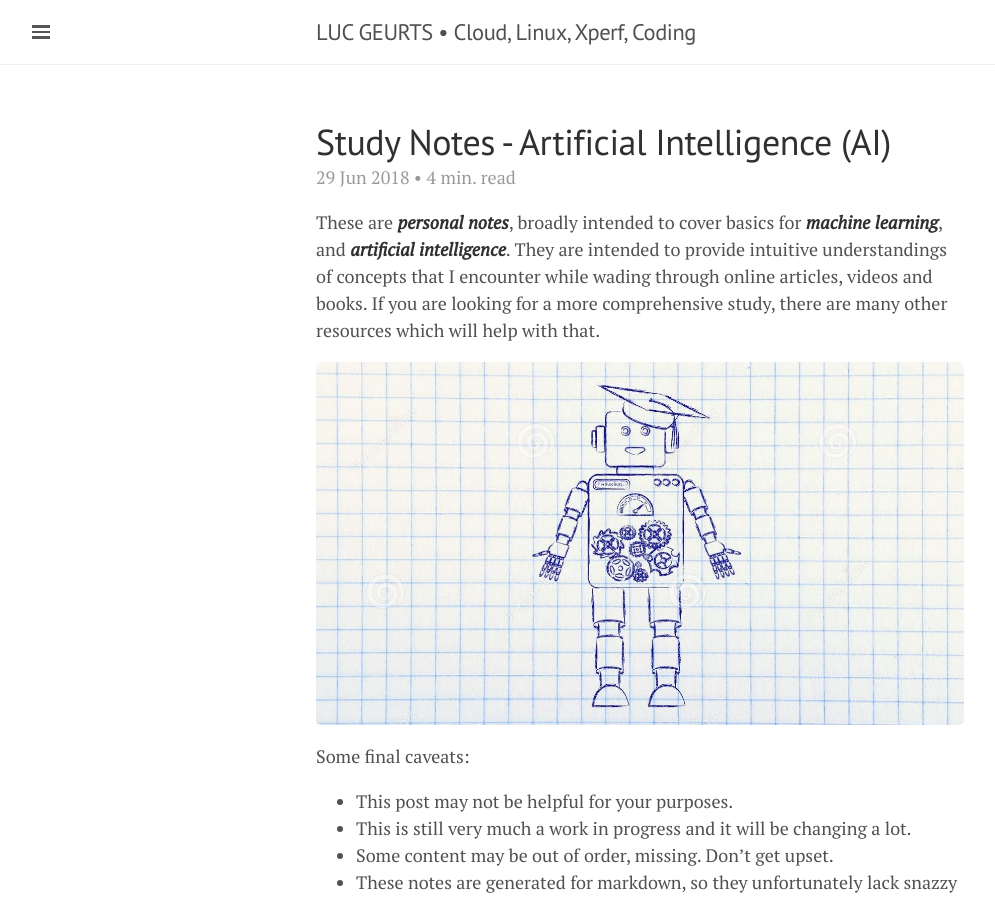
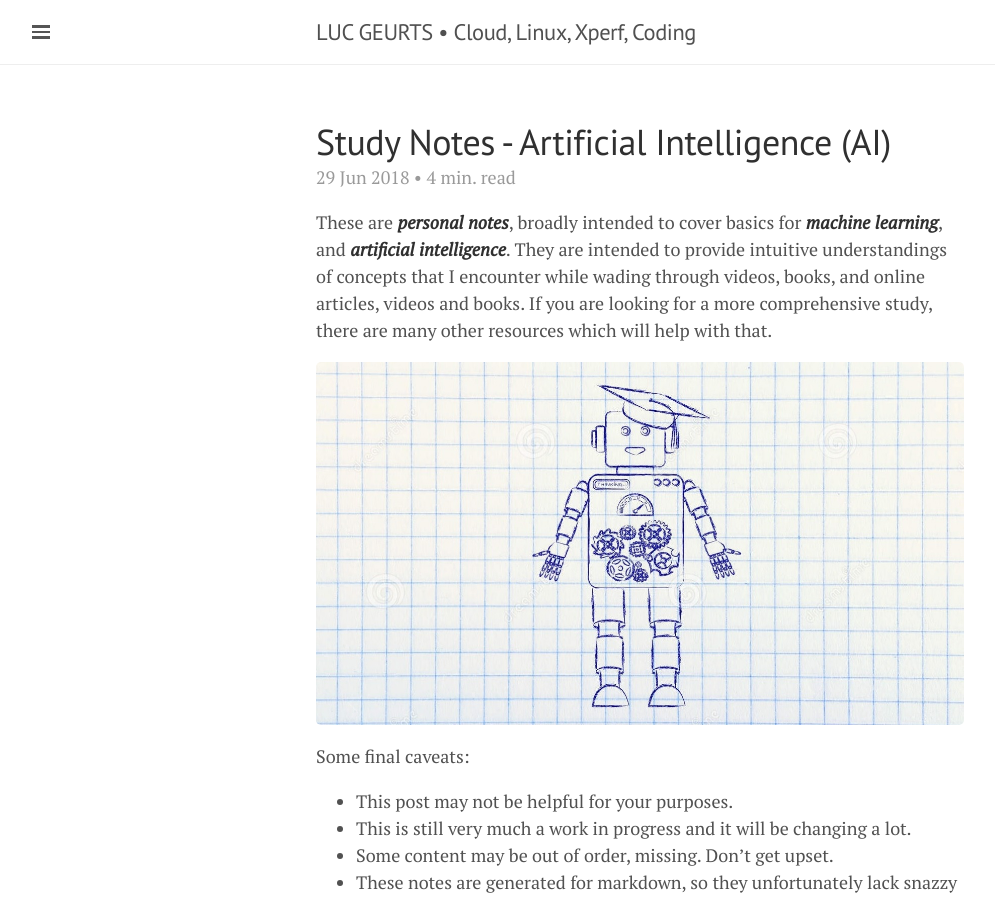
Before and after one commit to lgeurts/lgeurts.github.io, a Jekyll site: the page built from _posts/2018-06-29-artificial-intelligence-basics.md, in a window 1280 px wide and 900 px high. Shown: the whole window, without its empty margins (0-995 px from the left). Built offline with Jekyll 4.4.1, drawn with Linux system fonts in a browser that asks for light colours; nearby versions of some CDN libraries.

Commit message:
Update 2018-06-29-artificial-intelligence-basics.md

```diff
--- a/_posts/2018-06-29-artificial-intelligence-basics.md
+++ b/_posts/2018-06-29-artificial-intelligence-basics.md
@@ -8,7 +8,7 @@
 ---
 
 These are ***personal notes***, broadly intended to cover basics for ***machine learning***, and ***artificial intelligence***.
-They are intended to provide intuitive understandings of concepts that I encounter while wading through online articles, videos and books. If you are looking for a more comprehensive study, there are many other resources which will help with that.
+They are intended to provide intuitive understandings of concepts that I encounter while wading through videos, books, and online articles, videos and books. If you are looking for a more comprehensive study, there are many other resources which will help with that.
 
 ![Robot](/assets/artificial-intelligence.jpg)
 
```
